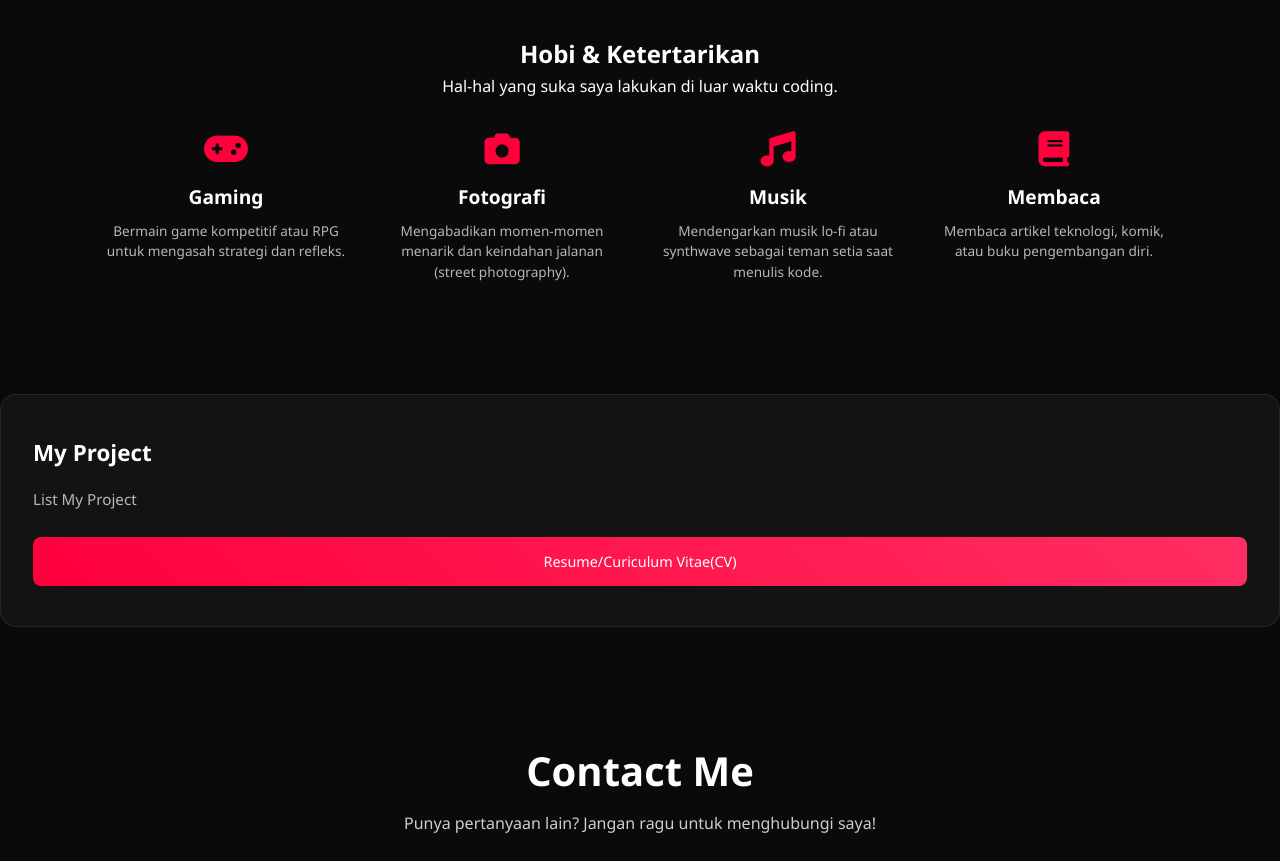
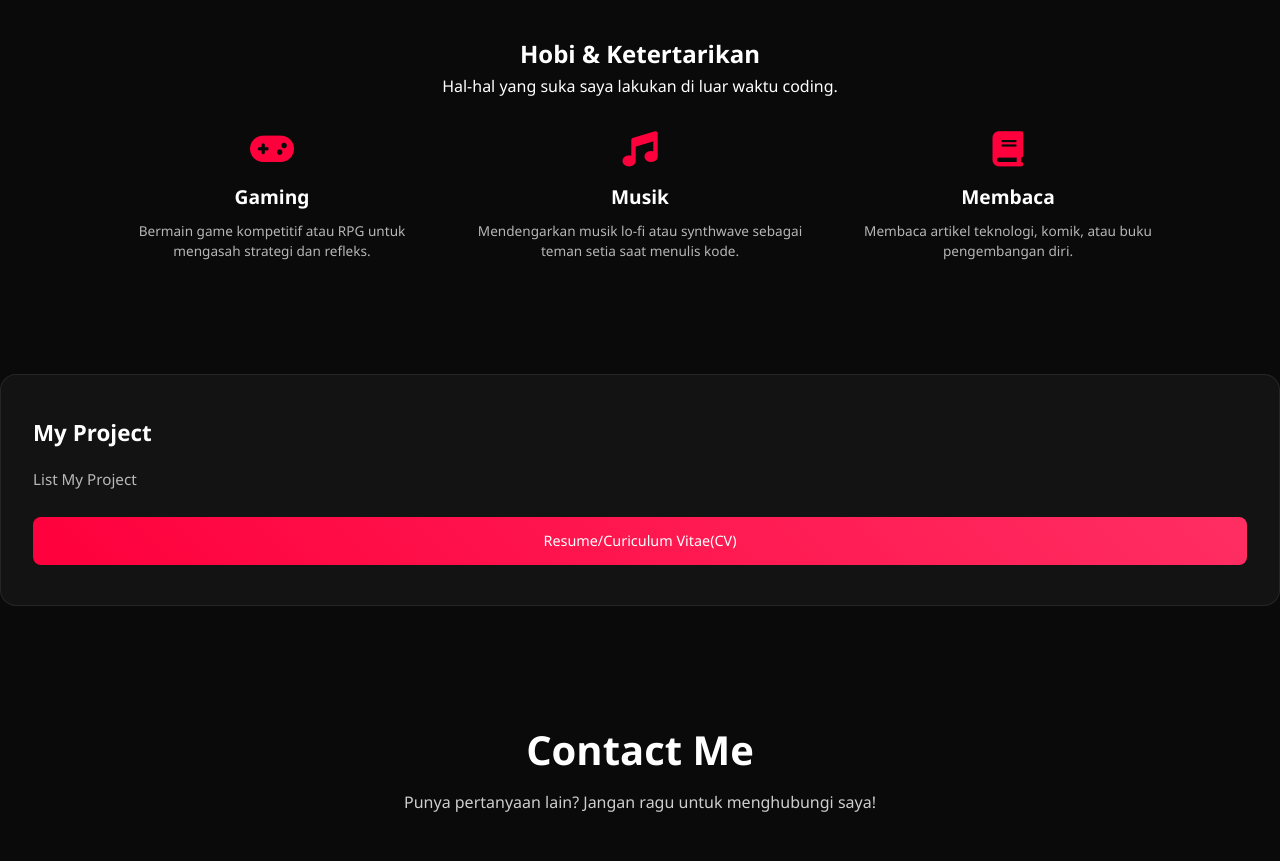
Before and after one commit to mughitdwi946-eng/portofolio, a plain HTML site: page index.html in a window 1280 px wide. Shown: the part 1320-2181 px from the top of the page. Drawn offline with Linux system fonts and the light colour scheme.

Commit message:
Fix HTML formatting and structure

```diff
--- a/index.html
+++ b/index.html
@@ -72,15 +72,6 @@
             <h3>Gaming</h3>
             <p>Bermain game kompetitif atau RPG untuk mengasah strategi dan refleks.</p>
         </div>
-
-        <div class="hobby-card">
-            <div class="hobby-icon">
-                <i class="fas fa-camera"></i>
-            </div>
-            <h3>Fotografi</h3>
-            <p>Mengabadikan momen-momen menarik dan keindahan jalanan (street photography).</p>
-        </div>
-
         <div class="hobby-card">
             <div class="hobby-icon">
                 <i class="fas fa-music"></i>
```
